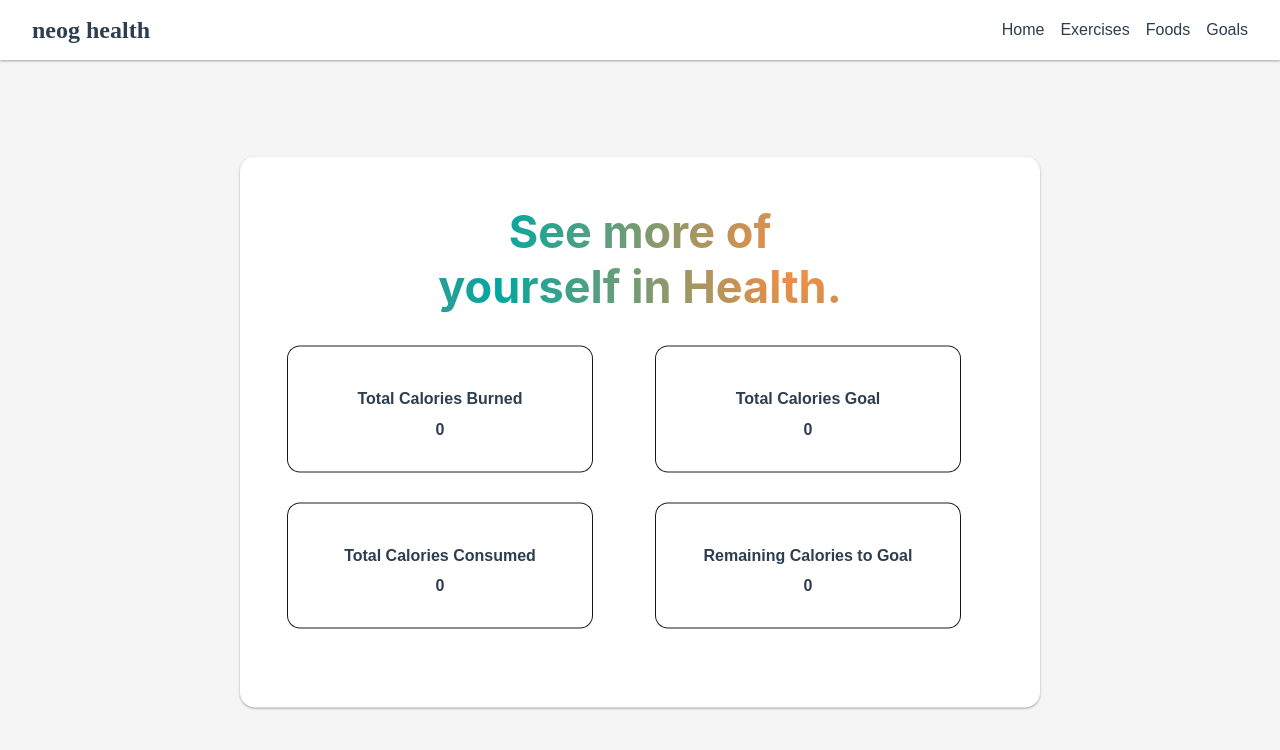
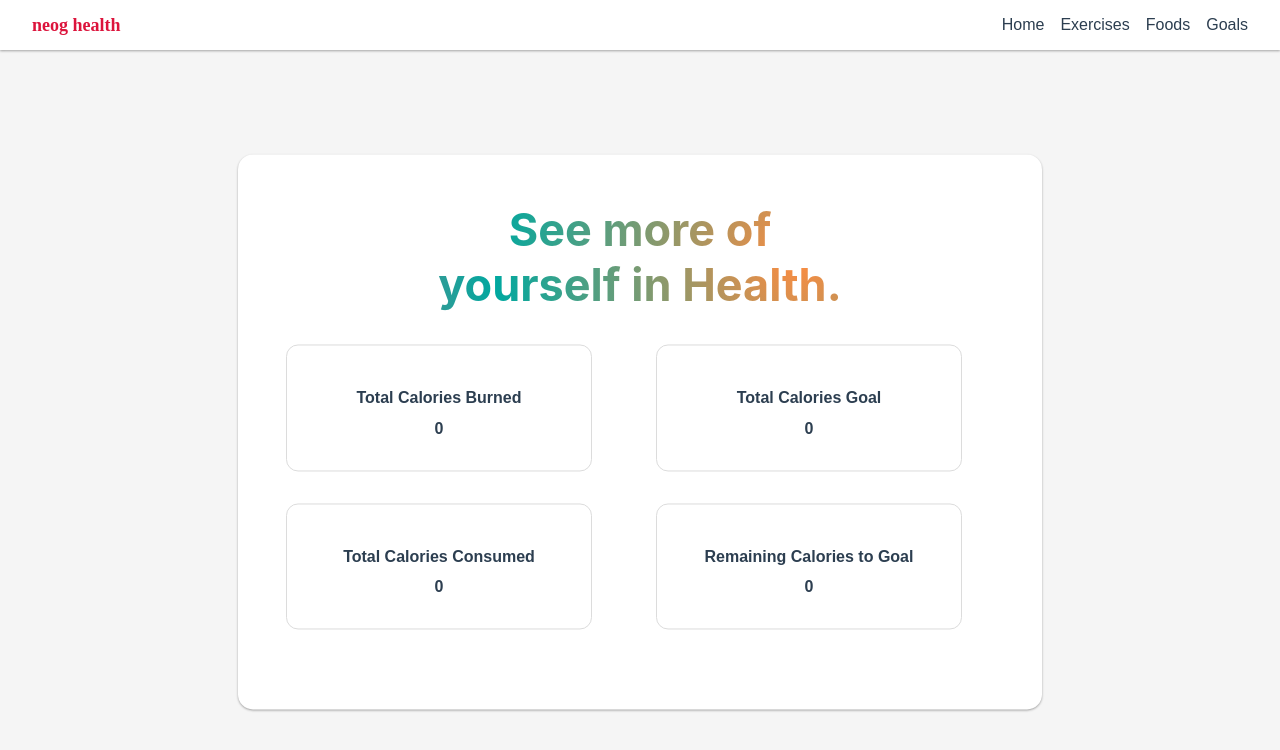
Before and after one commit to vishalsoni7/healthTracker, a React (Create React App) app: page / in a window 1280 px wide. Shown: the top 750 px of the page. Built offline with nearby package versions, Linux system fonts and the light colour scheme; no server answers.

Commit message:
fixed css

```diff
--- a/src/styles.css
+++ b/src/styles.css
@@ -22,10 +22,11 @@ body {
 
 .nav h3 {
   margin-left: 2rem;
-  font-size: x-large;
+  font-size: large;
   cursor: pointer;
   line-height: 0.5;
   font-family: "Pacifico", cursive;
+  color: crimson;
 }
 
 .navigation {
@@ -69,6 +70,11 @@ body {
   width: 15rem;
   padding: 2rem;
   margin: 0 2rem 2rem 0;
+  border: 1px solid gainsboro;
+  transition: all 200ms ease-in-out;
+}
+
+.dashboard-child-div:hover {
   box-shadow: rgba(255, 255, 255, 0.2) 0px 0px 0px 1px inset,
     rgba(0, 0, 0, 0.9) 0px 0px 0px 1px;
 }
@@ -107,13 +113,18 @@ body {
   flex-direction: column;
   align-items: flex-start;
   justify-content: space-evenly;
-  box-shadow: rgba(255, 255, 255, 0.2) 0px 0px 0px 1px inset,
-    rgba(0, 0, 0, 0.9) 0px 0px 0px 1px;
   border-radius: 12px;
   width: 13rem;
   margin: 1rem 2rem 1rem 0rem;
   padding: 1rem;
   gap: 0.5rem;
+  border: 1px solid gainsboro;
+  transition: all 150ms ease-in-out;
+}
+
+.exercise-div:hover {
+  box-shadow: rgba(255, 255, 255, 0.2) 0px 0px 0px 1px inset,
+    rgba(0, 0, 0, 0.9) 0px 0px 0px 1px;
 }
 
 .exercise-input-div {
@@ -159,13 +170,18 @@ body {
   text-align: left;
   flex-wrap: wrap;
   justify-content: space-evenly;
-  box-shadow: rgba(255, 255, 255, 0.2) 0px 0px 0px 1px inset,
-    rgba(0, 0, 0, 0.9) 0px 0px 0px 1px;
   border-radius: 12px;
   width: 25rem;
   margin: 1rem 2rem 1rem 0rem;
   padding: 1rem;
   gap: 0.5rem;
+  border: 1px solid gainsboro;
+  transition: all 150ms ease-in-out;
+}
+
+.goal-div:hover {
+  box-shadow: rgba(255, 255, 255, 0.2) 0px 0px 0px 1px inset,
+    rgba(0, 0, 0, 0.9) 0px 0px 0px 1px;
 }
 
 .goal-div p {
```
